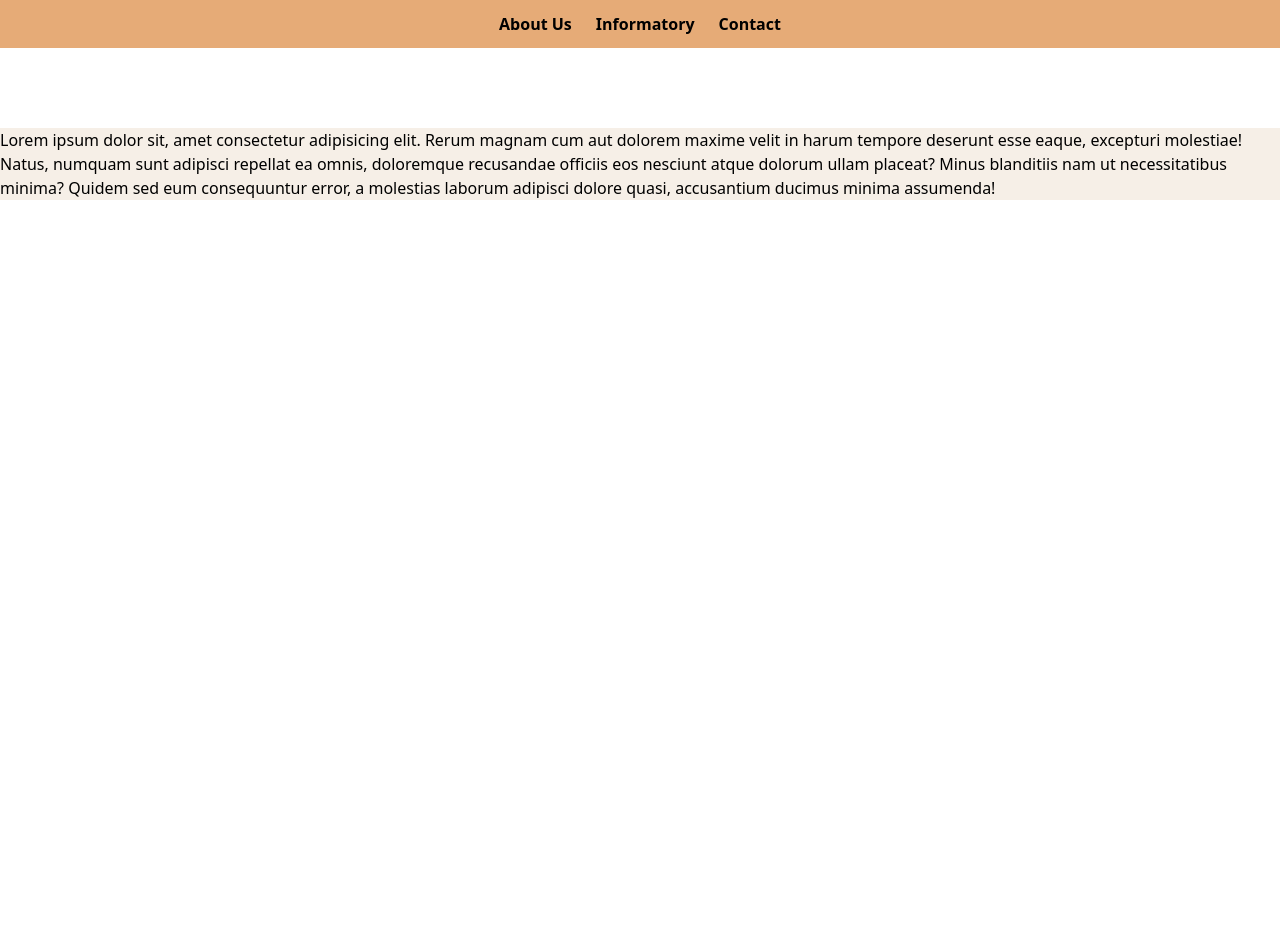
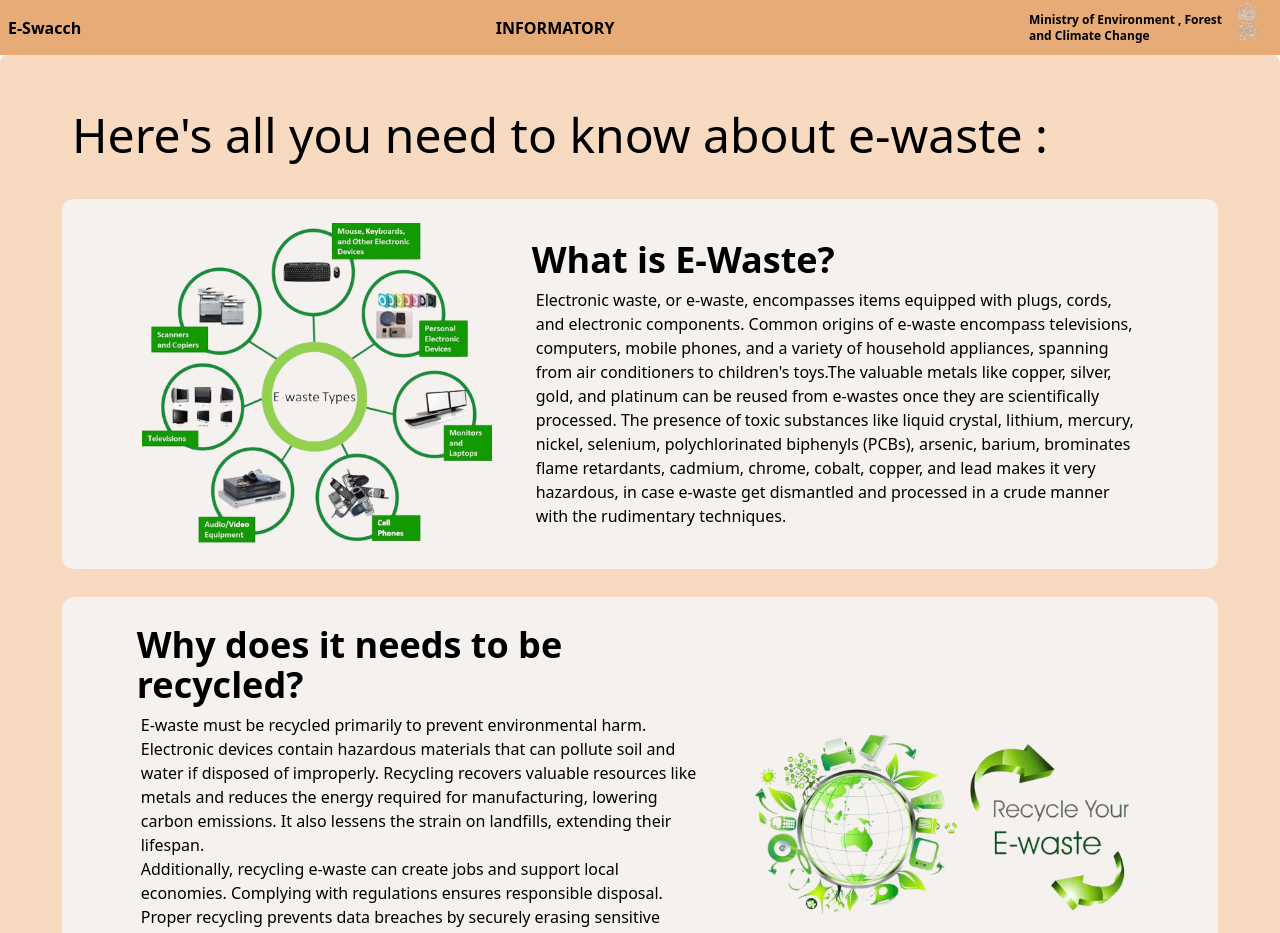
Before and after one commit to Nitish0604/WebWeavers, a React (Create React App) app in the folder frontend/: page /informatory in a window 1280 px wide. Shown: the top 933 px of the page. Before the commit the page ends 800 px from the top, so only its background shows below. Built offline with nearby package versions, Linux system fonts and the light colour scheme.

Commit message:
info added

```diff
--- a/frontend/src/Components/Navbar.js
+++ b/frontend/src/Components/Navbar.js
@@ -18,7 +18,7 @@ const Navbar = (props) => {
 // 33363b 3a5985
   return (
     <div className='flex flex-col fixed'>
-        <div className='flex justify-between bg-[#d09e72] items-center w-[100vw] max-w-[1640px]  h-[50px] px-2'>
+        <div className='flex justify-between bg-[#d09e72] items-center w-[100vw] max-w-[1640px] h-[50px] px-2'>
             <div className='flex flex-row items-center'>
                 <Link to="/">
                     <img
--- a/frontend/src/Pages/Informatory.jsx
+++ b/frontend/src/Pages/Informatory.jsx
@@ -1,31 +1,52 @@
 import React from 'react'
-import { Link } from 'react-router-dom'
+import { Link } from 'react-router-dom';
+import ew1 from '../assets/ewaste5-removebg-preview.png';
+import ew2 from '../assets/ewaste2.png';
+import logo from '../assets/Govlogo.png'
 export const Informatory = () => {
   return (
     <div>
-        <div className='flex bg-[#e6ab77] content-center  justify-center overflow-x-hidden  overflow-y-hidden items-center w-[100vw] max-w-[1640px] mx-auto'>
-            <nav className='py-3 font-semibold'>
-                <ul className=' text-[#000000] flex gap-x-6'>
-                      {/* <img className='  w-20 h-14'
-                          src={logo2} alt="Logo" width={50} height={15} loading="lazy">
-
-                      </img> */}
-                <li>
-                    <Link to="/about">About Us</Link>
-                      </li>
-                      <li>
-                    <Link to="/informatory">Informatory</Link>
-                </li>
-                <li>
-                    <Link to="/contact">Contact</Link>
-                </li>
+        <div className='flex bg-[#e6ab77] justify-between items-center w-[100vw] max-w-[1640px] h-[55px] mx-auto px-2'>
+            <div className='font-semibold'><Link to='/'>E-Swacch</Link></div>
+            <div className='font-bold'>INFORMATORY</div>
+            <div className='flex flex-row-reverse justify-between items-center'>
+                <Link to="#">
+                    <img
+                    className='text-black'
+                    src={logo} alt="Logo" width={50} height={15} loading="lazy"></img>
+                </Link>
+                <h5 className=' text-[#000000] text-xs font-semibold'>Ministry of Environment , Forest<br />
+                    and Climate Change
+                </h5>
+            </div>
+        </div>
+        <div className='bg-[#f4c8a2ab] mx-auto rounded-lg min-h-[100vh] px-8'>
+          <p className='text-5xl pb-10 mx-10 pt-14'>Here's all you need to know about e-waste : </p>
+          <div className='w-[95%] mx-auto flex flex-col space-y-7'>
+            <div className='bg-[#f4f1ee] p-4 flex flex-row justify-center items-center rounded-xl w-full space-x-10'>
+              <div className='py-2'>
+                <img src={ew1} width={350} loading='lazy'></img>
+              </div>
+              <div className='flex flex-col w-[54%]'>
+                <div className='text-4xl font-bold'>What is E-Waste?</div>
+                <div className='pl-1 pt-2'>Electronic waste, or e-waste, encompasses items equipped with plugs, cords, and electronic components. Common origins of e-waste encompass televisions, computers, mobile phones, and a variety of household appliances, spanning from air conditioners to children's toys.The valuable metals like copper, silver, gold, and platinum can be reused from e-wastes once they are scientifically processed. The presence of toxic substances like liquid crystal, lithium, mercury, nickel, selenium, polychlorinated biphenyls (PCBs), arsenic, barium, brominates flame retardants, cadmium, chrome, cobalt, copper, and lead makes it very hazardous, in case e-waste get dismantled and processed in a crude manner with the rudimentary techniques. </div>
+              </div>
+            </div>
+            <div className='bg-[#f4f1ee] p-4 flex flex-row-reverse justify-center items-center rounded-xl w-full'>
+              <div className='py-2'>
+                <img src={ew2} width={400} loading='lazy'></img>
+              </div>
+              <div className='flex flex-col w-[54%] pr-10 py-3'>
+                <div className='text-4xl font-bold'>Why does it needs to be recycled?</div>
+                <div className='pl-1 pt-2'>E-waste must be recycled primarily to prevent environmental harm. Electronic devices contain hazardous materials that can pollute soil and water if disposed of improperly. Recycling recovers valuable resources like metals and reduces the energy required for manufacturing, lowering carbon emissions. It also lessens the strain on landfills, extending their lifespan.<br/>
+                Additionally, recycling e-waste can create jobs and support local economies. Complying with regulations ensures responsible disposal. Proper recycling prevents data breaches by securely erasing sensitive information. It promotes sustainability and aligns with the circular economy, reducing waste and environmental impact. Ultimately, recycling e-waste is a multifaceted solution with economic, environmental, and social benefits. </div>
+              </div>
+            </div>
+          </div>
+        </div>
 
 
 
-            </ul>
-              </nav>
-          </div>
-        <p className='bg-[#f5ece3d8] mt-20'>Lorem ipsum dolor sit, amet consectetur adipisicing elit. Rerum magnam cum aut dolorem maxime velit in harum tempore deserunt esse eaque, excepturi molestiae! Natus, numquam sunt adipisci repellat ea omnis, doloremque recusandae officiis eos nesciunt atque dolorum ullam placeat? Minus blanditiis nam ut necessitatibus minima? Quidem sed eum consequuntur error, a molestias laborum adipisci dolore quasi, accusantium ducimus minima assumenda!</p>
     </div>
   )
 }
```
Also changed, not shown: frontend/src/assets/ewaste2.png (added), frontend/src/assets/ewaste5-removebg-preview.png (added).
